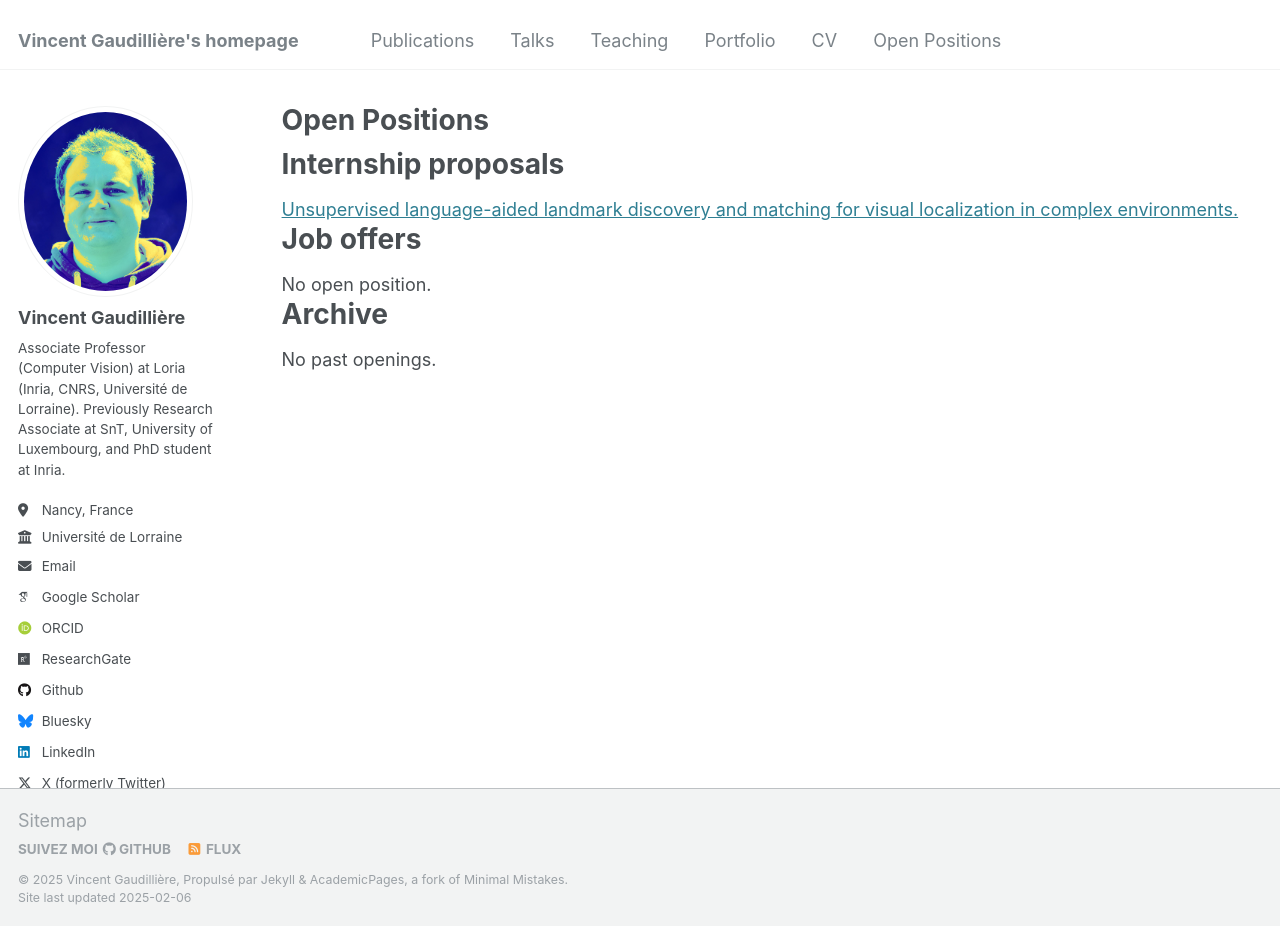
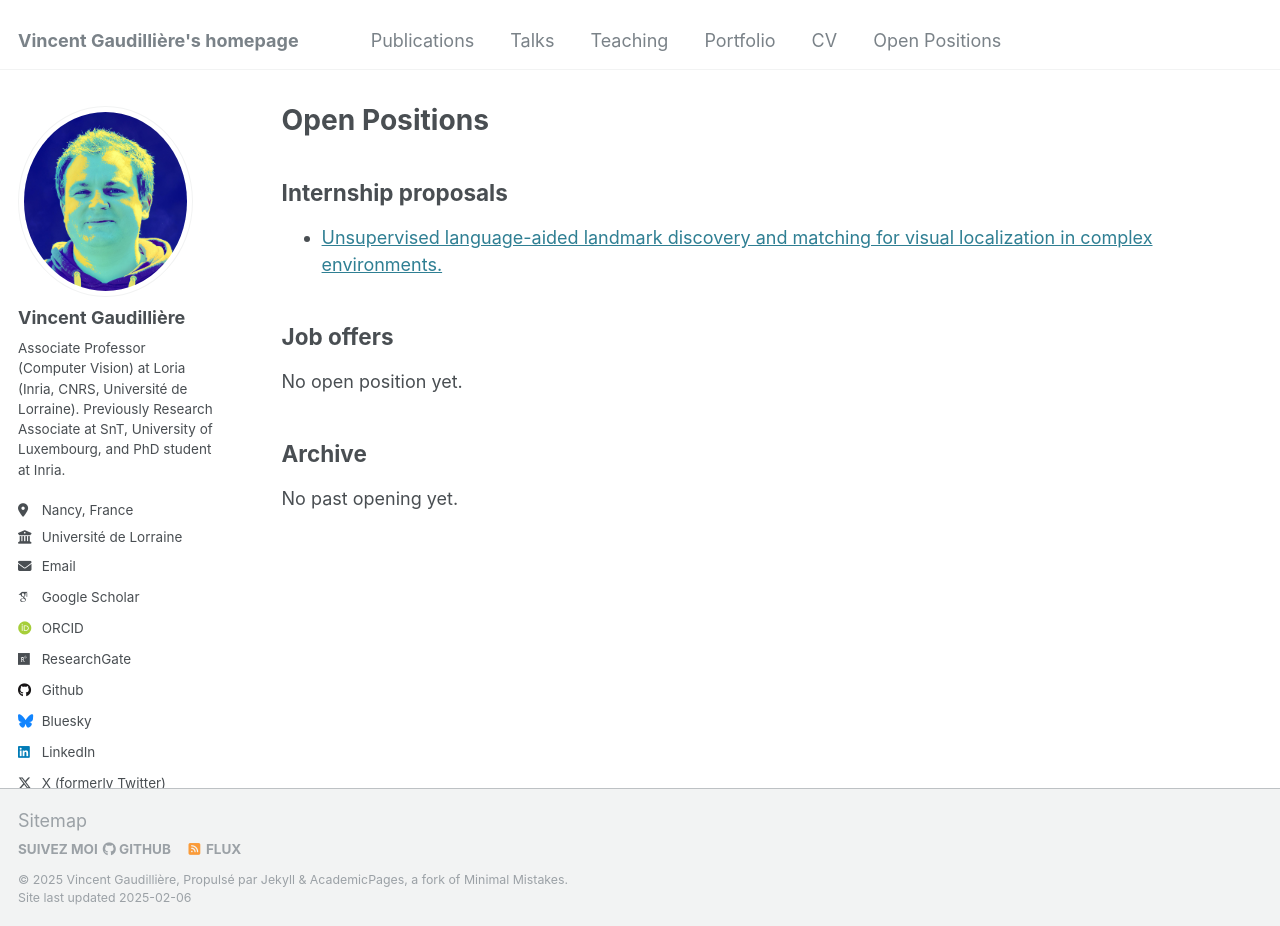
Before and after one commit to vincentgaudilliere/vincentgaudilliere.github.io, a Jekyll site: the page built from _pages/positions.html, in a window 1280 px wide and 926 px high. Built offline with Jekyll 4.4.1, drawn with Linux system fonts in a browser that asks for light colours; some web fonts are replaced.

Commit message:
Update positions.html

```diff
--- a/_pages/positions.html
+++ b/_pages/positions.html
@@ -5,14 +5,16 @@ permalink: /positions/
 author_profile: true
 ---
 
-<h1>Internship proposals</h1>
+<h2>Internship proposals</h2>
 
-<a href="/files/Master_internship_proposal_2025.pdf" title="Master internship proposal 2025">Unsupervised language-aided landmark discovery and matching for visual localization in complex environments.</a>
+<ul>
+  <li><a href="/files/Master_internship_proposal_2025.pdf" title="Master internship proposal 2025">Unsupervised language-aided landmark discovery and matching for visual localization in complex environments.</a></li>
+</ul>
 
-<h1>Job offers</h1>
+<h2>Job offers</h2>
 
-No open position.
+<p>No open position yet.</p>
 
-<h1>Archive</h1>
+<h2>Archive</h2>
 
-No past openings.
+<p>No past opening yet.</p>
```
